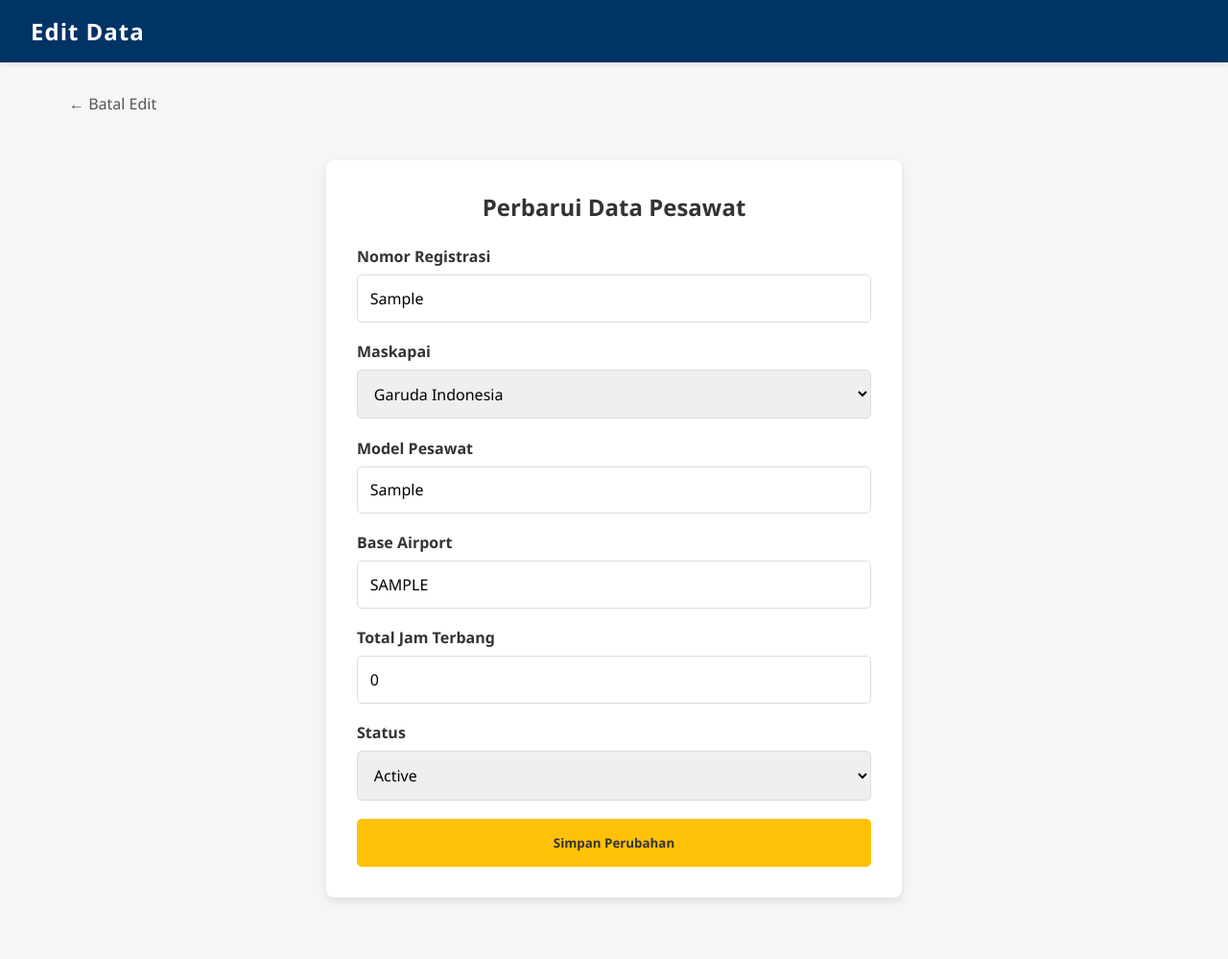
After one commit to farelachmadcaesario/UAS-PWD, a PHP site: page /edit.php?id=1 in a window 1280 px wide. The commit adds this page. Shown: the whole page at 96% size. Run offline with PHP 8.4, Linux system fonts and the light colour scheme; the visitor is signed in with stand-in values (Sample User, id 1); tables that the repository leaves empty or names only in its code hold one stand-in row (values such as "Sample post").

Commit message:
fix create + edit + delete

```diff
--- /dev/null
+++ b/edit.php
@@ -0,0 +1,97 @@
+<?php
+session_start();
+if (!isset($_SESSION['status']) || $_SESSION['status'] != "login") {
+    header("Location: login.php");
+    exit;
+}
+require_once 'koneksi.php';
+
+if (!isset($_GET['id'])) {
+    header("Location: index.php");
+    exit;
+}
+
+$id = $_GET['id'];
+$query = "SELECT * FROM pesawat WHERE id_pesawat = $id";
+$result = mysqli_query($koneksi, $query);
+$data = mysqli_fetch_assoc($result);
+
+if (mysqli_num_rows($result) < 1) {
+    echo "<script>alert('Data tidak ditemukan!'); window.location='index.php';</script>";
+}
+?>
+
+<!DOCTYPE html>
+<html lang="id">
+<head>
+    <meta charset="UTF-8">
+    <title>Edit Data Armada</title>
+    <link rel="stylesheet" href="aset/style.css">
+    <style>
+        .form-container { background: white; max-width: 600px; margin: 2rem auto; padding: 2rem; border-radius: 8px; box-shadow: 0 4px 10px rgba(0,0,0,0.1); }
+        .form-group { margin-bottom: 1.2rem; }
+        label { display: block; margin-bottom: 0.5rem; font-weight: bold; }
+        input, select { width: 100%; padding: 0.8rem; border: 1px solid #ddd; border-radius: 5px; font-size: 1rem; }
+        .btn-submit { background: #ffc107; color: #333; border: none; padding: 1rem; width: 100%; border-radius: 5px; font-weight: bold; cursor: pointer; }
+        .btn-submit:hover { background: #e0a800; }
+    </style>
+</head>
+<body>
+    <header><div class="logo">Edit Data</div></header>
+
+    <main>
+        <a href="index.php" style="display:inline-block; margin-bottom:1rem; text-decoration:none; color:#555;">← Batal Edit</a>
+
+        <div class="form-container">
+            <h2 style="text-align: center; margin-bottom: 1.5rem;">Perbarui Data Pesawat</h2>
+
+            <form action="proses_edit.php" method="POST">
+                <input type="hidden" name="id_pesawat" value="<?= $data['id_pesawat'] ?>">
+
+                <div class="form-group">
+                    <label>Nomor Registrasi</label>
+                    <input type="text" name="registrasi" value="<?= $data['registrasi'] ?>" required>
+                </div>
+
+                <div class="form-group">
+                    <label>Maskapai</label>
+                    <select name="maskapai" required>
+                        <option value="Garuda Indonesia" <?= ($data['maskapai'] == 'Garuda Indonesia') ? 'selected' : '' ?>>Garuda Indonesia</option>
+                        <option value="Lion Air" <?= ($data['maskapai'] == 'Lion Air') ? 'selected' : '' ?>>Lion Air</option>
+                        <option value="Citilink" <?= ($data['maskapai'] == 'Citilink') ? 'selected' : '' ?>>Citilink</option>
+                        <option value="Batik Air" <?= ($data['maskapai'] == 'Batik Air') ? 'selected' : '' ?>>Batik Air</option>
+                        <option value="AirAsia" <?= ($data['maskapai'] == 'AirAsia') ? 'selected' : '' ?>>AirAsia</option>
+                    </select>
+                </div>
+
+                <div class="form-group">
+                    <label>Model Pesawat</label>
+                    <input type="text" name="model" value="<?= $data['model'] ?>" required>
+                </div>
+
+                <div class="form-group">
+                    <label>Base Airport</label>
+                    <input type="text" name="base_airport" value="<?= $data['base_airport'] ?>" required maxlength="3" style="text-transform: uppercase;">
+                </div>
+
+                <div class="form-group">
+                    <label>Total Jam Terbang</label>
+                    <input type="number" name="total_jam_terbang" value="<?= $data['total_jam_terbang'] ?>">
+                </div>
+
+                <div class="form-group">
+                    <label>Status</label>
+                    <select name="status_pesawat">
+                        <option value="Active" <?= ($data['status_pesawat'] == 'Active') ? 'selected' : '' ?>>Active</option>
+                        <option value="Maintenance" <?= ($data['status_pesawat'] == 'Maintenance') ? 'selected' : '' ?>>Maintenance</option>
+                        <option value="Grounded" <?= ($data['status_pesawat'] == 'Grounded') ? 'selected' : '' ?>>Grounded</option>
+                        <option value="Retired" <?= ($data['status_pesawat'] == 'Retired') ? 'selected' : '' ?>>Retired</option>
+                    </select>
+                </div>
+
+                <button type="submit" class="btn-submit" name="update">Simpan Perubahan</button>
+            </form>
+        </div>
+    </main>
+</body>
+</html>
```
Also changed, not shown: hapus.php (added, +17 -0 lines), proses_edit.php (added, +30 -0 lines), proses_tambah.php (added, +28 -0 lines), tambah.php (+8 -0 lines).
